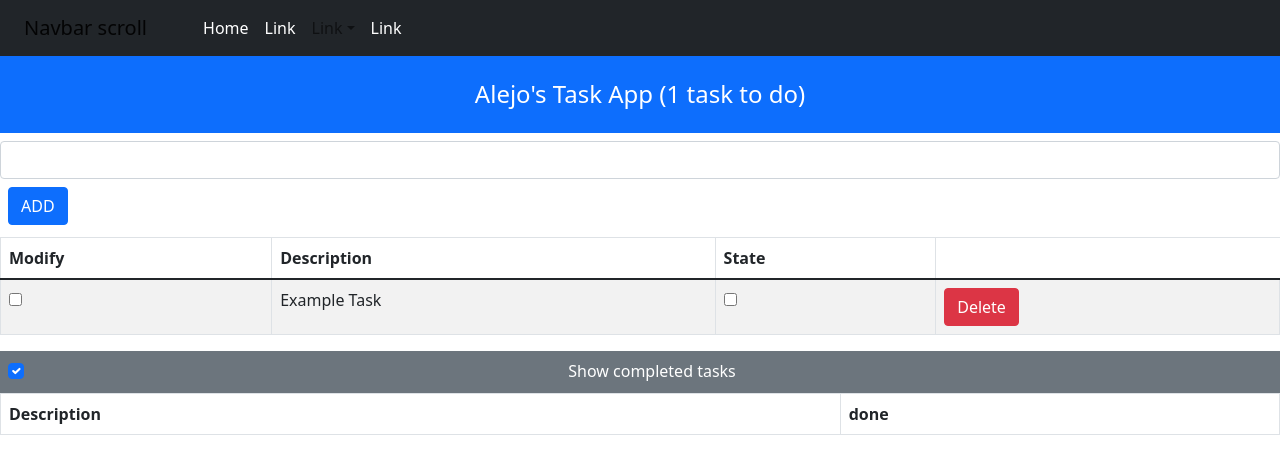
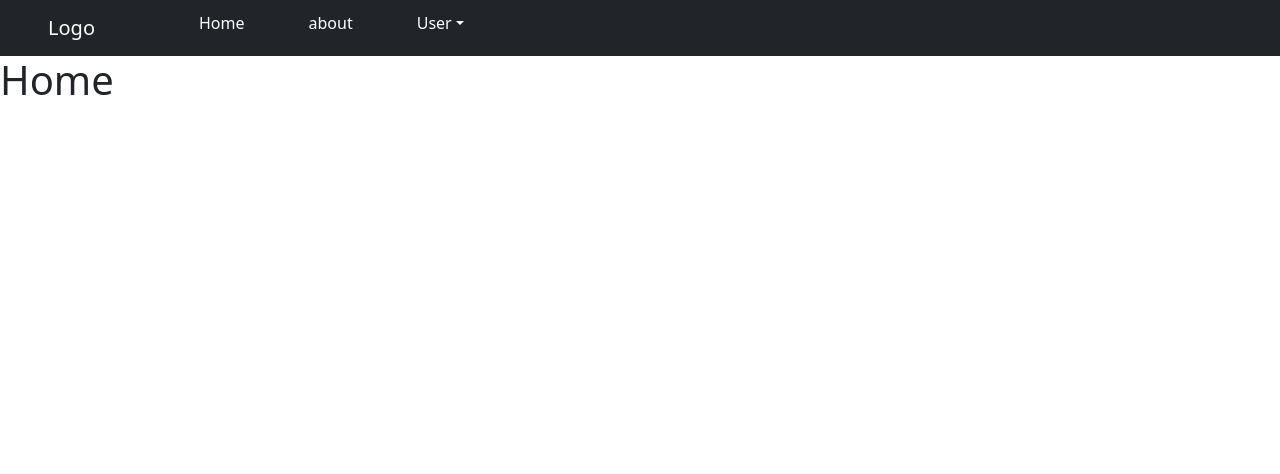
Before and after one commit to AlejoTorres2001/React_TODO_WebApp, a React (Create React App) app: page / in a window 1280 px wide. Shown: the top 474 px of the page. Built offline with nearby package versions, Linux system fonts and the light colour scheme.

Commit message:
added Link component and Navbar css

```diff
--- a/src/App.js
+++ b/src/App.js
@@ -1,142 +1,12 @@
 import React, { useState, useEffect } from "react";
-import { TaskRow } from "./components/pages/Tasks/TaskRow";
-import { TaskBanner } from "./components/pages/Tasks/TaskBanner";
-import { TaskCreator } from "./components/pages/Tasks/TaskCreator";
-import { VisibilityControl } from "./components/pages/Tasks/VisibilityControl";
-import NavegationBar from "./components/NavegationBar";
+import AppRouter from "./routers/AppRouter";
 function App() {
+  return(
+    <AppRouter></AppRouter>
+  )
 
 
-  //USE STATES
-  const [userName, setuserName] = useState("Alejo");
-  const [taskItems, settaskItems] = useState([]);
-  const [showCompleted, setshowCompleted] = useState(true);
 
 
-  //USE EFFECTS
-  useEffect(() => {
-    let data = localStorage.getItem("tasks");
-
-    if (data != null) {
-      settaskItems(JSON.parse(data));
-    }
-    else {
-      setuserName("Alejo");
-      setshowCompleted(true);
-      settaskItems([
-        { id: 0, name: "Example Task", done: false, selected: false },
-      ]);
-    }
-  }, []);
-
-  useEffect(() => {
-    localStorage.setItem("tasks", JSON.stringify(taskItems));
-  }, [taskItems]);
-
-  //Task functions
-  const createNewTask = (taskName) => {
-    const lastTaskID = () => { //TODO make functional approach
-      let lastid = 0;
-      for (let index = 0; index < taskItems.length; index++) {
-        const task = taskItems[index];
-        if (task.id > lastid) {
-          lastid = task.id;
-        }
-      }
-      return lastid;
-    };
-    if (!taskItems.find((t) => t.name === taskName)) {
-      settaskItems([
-        ...taskItems,
-        { id: lastTaskID() + 1, name: taskName, done: false, selected: false },
-      ]);
-    }
-  };
-
-  const toggleTask = (task) =>
-    settaskItems(
-      taskItems.map((t) => (t.id === task.id ? { ...t, done: !t.done } : t))
-    );
-
-  const selectTask = (task) => {
-    let tasks = [...taskItems]; //task=taskItems doesnt work
-    for (let index = 0; index < tasks.length; index++) {
-      const t = tasks[index];
-      if (t.name === task.name) {
-        t.selected = !t.selected;
-      }
-    }
-    settaskItems(tasks);
-  };
-
-  const deleteTask = (task) => {
-    settaskItems(taskItems.filter((t) => t.name !== task.name));
-  };
-
-  const updateTask = (task, newname) => {
-    const findAndModify = () => {
-      let tasks = [...taskItems]; // task=taskItems doesnt worK
-      for (let index = 0; index < tasks.length; index++) {
-        const t = tasks[index];
-        if (t.name === task.name) {
-          t.name = newname;
-        }
-      }
-      return tasks;
-    };
-    settaskItems(findAndModify());
-  };
-
-  const taskTableRows = (done) => //done param makes it reusable
-    taskItems
-      .filter((task) => task.done === done)
-      .map((task) => (
-        <TaskRow
-          task={task}
-          key={task.id}
-          toggleTask={toggleTask}
-          callback={deleteTask}
-          updateTaskCallback={updateTask}
-          selectTask={selectTask}
-        ></TaskRow>
-      ));
-
-  return (
-    <div>
-      <NavegationBar/>
-      <TaskBanner tasks={taskItems} userName={userName}></TaskBanner>
-      <TaskCreator callback={createNewTask}></TaskCreator>
-      <table className="table table-striped table-bordered">
-        <thead>
-          <tr>
-            <th>Modify</th>
-            <th>Description</th>
-            <th>State</th>
-          </tr>
-        </thead>
-        <tbody>{taskTableRows(false)}</tbody>
-      </table>
-
-      <div className="bg-secondary text-white p-2 text-center">
-        <VisibilityControl
-          description="completed tasks"
-          isChecked={showCompleted}
-          callback={(checked) => setshowCompleted(checked)}
-        ></VisibilityControl>
-      </div>
-      {/* completed tasks */}
-      {showCompleted && (
-        <table className="table table-striped table-bordered">
-          <thead>
-            <tr>
-              <th>Description</th>
-              <th>done</th>
-            </tr>
-          </thead>
-          <tbody>{taskTableRows(true)}</tbody>
-        </table>
-      )}
-    </div>
-  );
 }
 export default App;
--- a/src/components/NavegationBar.js
+++ b/src/components/NavegationBar.js
@@ -1,31 +1,54 @@
-import React from 'react';
-import {Navbar,Button,Nav,NavDropdown,FormControl,Form} from 'react-bootstrap'
+import { React } from "react";
+import { Navbar, Nav, NavDropdown } from "react-bootstrap";
+import "../styles/NavegationBar.css";
+import { Link, NavLink } from "react-router-dom";
 const NavegationBar = () => {
   return (
-        <Navbar bg="dark" expand="lg"  className="d-flex ">
-        <Navbar.Brand href="#" className="mx-4">Navbar scroll</Navbar.Brand>
+    <Navbar bg="dark" expand="lg" className="d-flex ">
+      <Navbar.Brand className="mx-4 text-white">
+        <Link to="/" className="mx-4 text-white navbar-brand">
+          Logo
+        </Link>
+      </Navbar.Brand>
       <Navbar.Toggle aria-controls="navbarScroll" />
       <Navbar.Collapse id="navbarScroll">
         <Nav
           className="mx-4 my-2 my-lg-0 "
-            style={{ maxHeight: '100px' }}
+          style={{ maxHeight: "100px" }}
           navbarScroll
         >
-            <Nav.Link href="#action1" className="text-white">Home</Nav.Link>
-            <Nav.Link href="#action2" className="text-white">Link</Nav.Link>
-            <NavDropdown title="Link" id="navbarScrollingDropdown" className="text-white">
-              <NavDropdown.Item href="#action3" >Action</NavDropdown.Item>
-              <NavDropdown.Item href="#action4" >Another action</NavDropdown.Item>
+          <Nav.Link href="/" className="text-white">
+            <Link to="/" className="text-white nav-link">
+              Home
+            </Link>
+          </Nav.Link>
+          <Nav.Link href="/about" className="text-white">
+            <Link to="/about" className="text-white nav-link">
+              about
+            </Link>
+          </Nav.Link>
+          <NavDropdown title="User" id="navbarScrollingDropdown">
+            <NavDropdown.Item href="/login">
+              <Link to="/login" className=" nav-link text-black">
+                Login
+              </Link>
+            </NavDropdown.Item>
+            <NavDropdown.Item href="/register">
+              <Link to="/register" className=" nav-link text-black">
+                Register
+              </Link>
+            </NavDropdown.Item>
             <NavDropdown.Divider />
-              <NavDropdown.Item href="#action5" className="text-white">Something else here</NavDropdown.Item>
+            <NavDropdown.Item href="/tasks">
+              <Link to="/tasks" className=" nav-link text-black">
+                Tasks
+              </Link>
+            </NavDropdown.Item>
           </NavDropdown>
-            <Nav.Link href="#" disabled className="text-white">
-              Link
-            </Nav.Link>
         </Nav>
       </Navbar.Collapse>
     </Navbar>
   );
-}
+};
 
 export default NavegationBar;
--- /dev/null
+++ b/src/components/pages/NotFoundPage.js
@@ -0,0 +1,9 @@
+import React from 'react'
+
+export default function NotFoundPage() {
+    return (
+        <div>
+            <h1>Not Found 404</h1>
+        </div>
+    )
+}
--- a/src/components/pages/Tasks/TaskPage.js
+++ b/src/components/pages/Tasks/TaskPage.js
@@ -0,0 +1,139 @@
+import {React,useEffect,useState} from 'react'
+import { TaskRow } from "./TaskRow";
+import { TaskBanner } from "./TaskBanner";
+import { TaskCreator } from "./TaskCreator";
+import { VisibilityControl } from "./VisibilityControl";
+
+export default function TaskPage() {
+    //USE STATES
+  const [userName, setuserName] = useState("Alejo");
+  const [taskItems, settaskItems] = useState([]);
+  const [showCompleted, setshowCompleted] = useState(true);
+
+
+  //USE EFFECTS
+  useEffect(() => {
+    let data = localStorage.getItem("tasks");
+
+    if (data != null) {
+      settaskItems(JSON.parse(data));
+    }
+    else {
+      setuserName("Alejo");
+      setshowCompleted(true);
+      settaskItems([
+        { id: 0, name: "Example Task", done: false, selected: false },
+      ]);
+    }
+  }, []);
+
+  useEffect(() => {
+    localStorage.setItem("tasks", JSON.stringify(taskItems));
+  }, [taskItems]);
+
+  //Task functions
+  const createNewTask = (taskName) => {
+    const lastTaskID = () => { //TODO make functional approach
+      let lastid = 0;
+      for (let index = 0; index < taskItems.length; index++) {
+        const task = taskItems[index];
+        if (task.id > lastid) {
+          lastid = task.id;
+        }
+      }
+      return lastid;
+    };
+    if (!taskItems.find((t) => t.name === taskName)) {
+      settaskItems([
+        ...taskItems,
+        { id: lastTaskID() + 1, name: taskName, done: false, selected: false },
+      ]);
+    }
+  };
+
+  const toggleTask = (task) =>
+    settaskItems(
+      taskItems.map((t) => (t.id === task.id ? { ...t, done: !t.done } : t))
+    );
+
+  const selectTask = (task) => {
+    let tasks = [...taskItems]; //task=taskItems doesnt work
+    for (let index = 0; index < tasks.length; index++) {
+      const t = tasks[index];
+      if (t.name === task.name) {
+        t.selected = !t.selected;
+      }
+    }
+    settaskItems(tasks);
+  };
+
+  const deleteTask = (task) => {
+    settaskItems(taskItems.filter((t) => t.name !== task.name));
+  };
+
+  const updateTask = (task, newname) => {
+    const findAndModify = () => {
+      let tasks = [...taskItems]; // task=taskItems doesnt worK
+      for (let index = 0; index < tasks.length; index++) {
+        const t = tasks[index];
+        if (t.name === task.name) {
+          t.name = newname;
+        }
+      }
+      return tasks;
+    };
+    settaskItems(findAndModify());
+  };
+
+  const taskTableRows = (done) => //done param makes it reusable
+    taskItems
+      .filter((task) => task.done === done)
+      .map((task) => (
+        <TaskRow
+          task={task}
+          key={task.id}
+          toggleTask={toggleTask}
+          callback={deleteTask}
+          updateTaskCallback={updateTask}
+          selectTask={selectTask}
+        ></TaskRow>
+      ));
+
+  return (
+    <div>
+      <TaskBanner tasks={taskItems} userName={userName}></TaskBanner>
+      <TaskCreator callback={createNewTask}></TaskCreator>
+      <table className="table table-striped table-bordered">
+        <thead>
+          <tr>
+            <th>Modify</th>
+            <th>Description</th>
+            <th>State</th>
+          </tr>
+        </thead>
+        <tbody>{taskTableRows(false)}</tbody>
+      </table>
+
+      <div className="bg-secondary text-white p-2 text-center">
+        <VisibilityControl
+          description="completed tasks"
+          isChecked={showCompleted}
+          callback={(checked) => setshowCompleted(checked)}
+        ></VisibilityControl>
+      </div>
+      {/* completed tasks */}
+      {showCompleted && (
+        <table className="table table-striped table-bordered">
+          <thead>
+            <tr>
+              <th>Description</th>
+              <th>done</th>
+            </tr>
+          </thead>
+          <tbody>{taskTableRows(true)}</tbody>
+        </table>
+      )}
+    </div>
+  );
+
+}
--- a/src/routers/AppRouter.js
+++ b/src/routers/AppRouter.js
@@ -2,12 +2,13 @@ import React from "react";
 
 import { BrowserRouter as Router, Route, Switch,Redirect, Link, NavLink } from "react-router-dom";
 import NavegationBar from "../components/NavegationBar";
+import  TaskPage  from "../components/pages/Tasks/TaskPage";
+import NotFoundPage from "../components/pages/NotFoundPage";
 const AppRouter = () => {
     return (
         <Router>
             <NavegationBar></NavegationBar>
             <Switch>
-
             <Route exact path="/">
                 <h1>Home</h1>
             </Route>
@@ -15,6 +16,15 @@ const AppRouter = () => {
             <Route exact path="/about">
                 <h1>About</h1>
             </Route>
+            <Route exact path="/login">
+                <h1>Login</h1>
+            </Route>
+            <Route exact path="/register">
+                <h1>Register</h1>
+            </Route>
+            <Route exact path="/tasks" component={TaskPage}/>
+            <Route path="/404" component={NotFoundPage} />
+        <Route path="*" > <Redirect to="/404"></Redirect> </Route>
 
 
 
--- /dev/null
+++ b/src/styles/NavegationBar.css
@@ -0,0 +1,12 @@
+.nav-link{
+    color: white !important;
+    padding: 0rem 1rem 0.3rem !important;
+
+  }
+  .dropdown-toggle {
+    white-space: nowrap;
+    padding: 0rem 2rem !important;
+  }
+.text-black{
+    color: black;
+}
```
Lines whose indentation alone changed are shown as unchanged.
